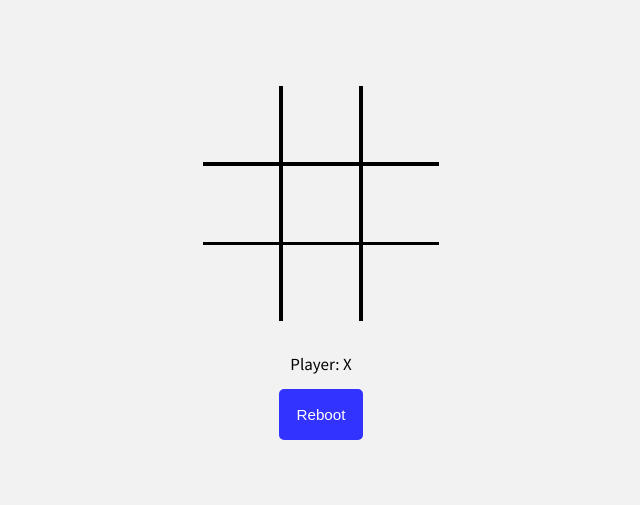
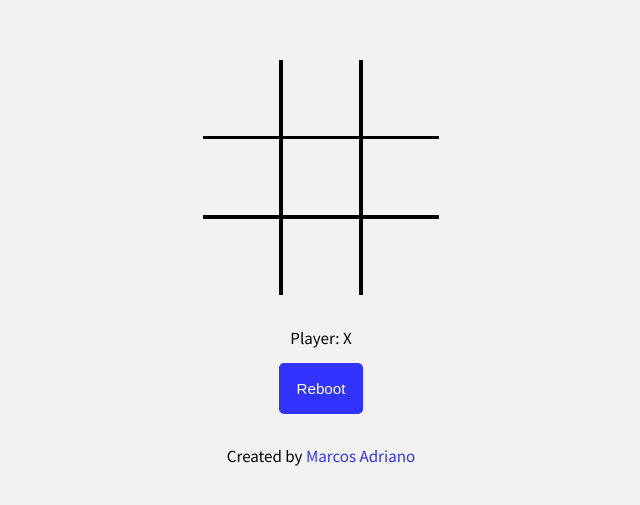
Before and after one commit to marcosadriano05/tik-tak-toe, a website built with Vite: page index.html in a window 1280 px wide. Shown: the part 137-642 px from the top of the page, without its empty margins (319-959 px from the left). Built offline with nearby package versions, Linux system fonts and the light colour scheme.

Commit message:
adding footer

```diff
--- a/index.html
+++ b/index.html
@@ -14,6 +14,9 @@
       <div data-message></div>
       <button data-init></button>
     </section>
+    <footer>
+      <p>Created by <a href="https://github.com/marcosadriano05" target="_blank">Marcos Adriano</a></p>
+    </footer>
   </main>
   <script src="/src/main.js" type="module"></script>
 </body>
--- a/styles/global.css
+++ b/styles/global.css
@@ -14,6 +14,15 @@ body {
   justify-content: center;
   font-family: 'Noto Sans JP', sans-serif;
   background-color: hsl(0, 0%, 95%);
+}
+
+a {
+  text-decoration: none;
+  color: hsl(240, 100%, 60%);
+
+  &:hover {
+    text-decoration: underline;
+  }
 }
 
 @media (max-width: 1280px) {
```
